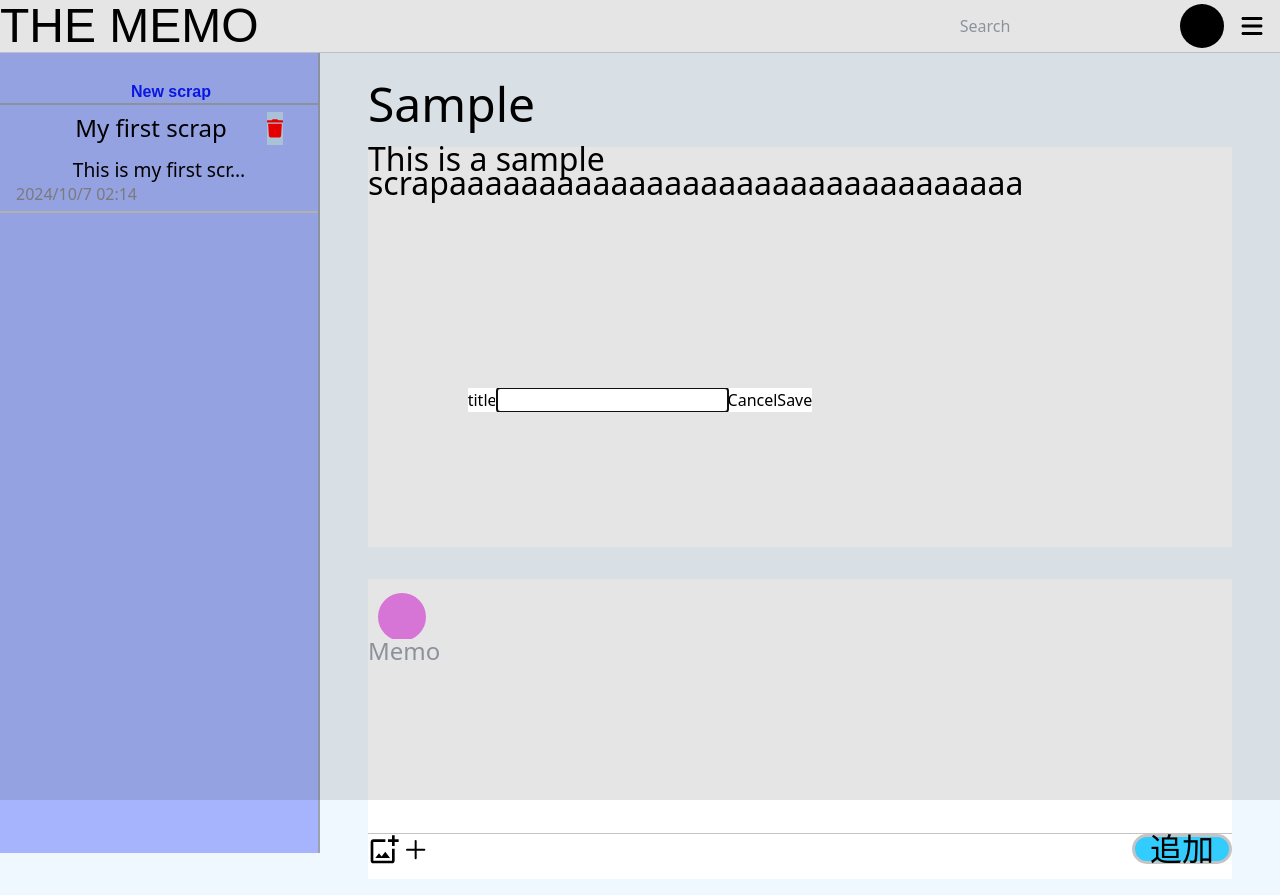
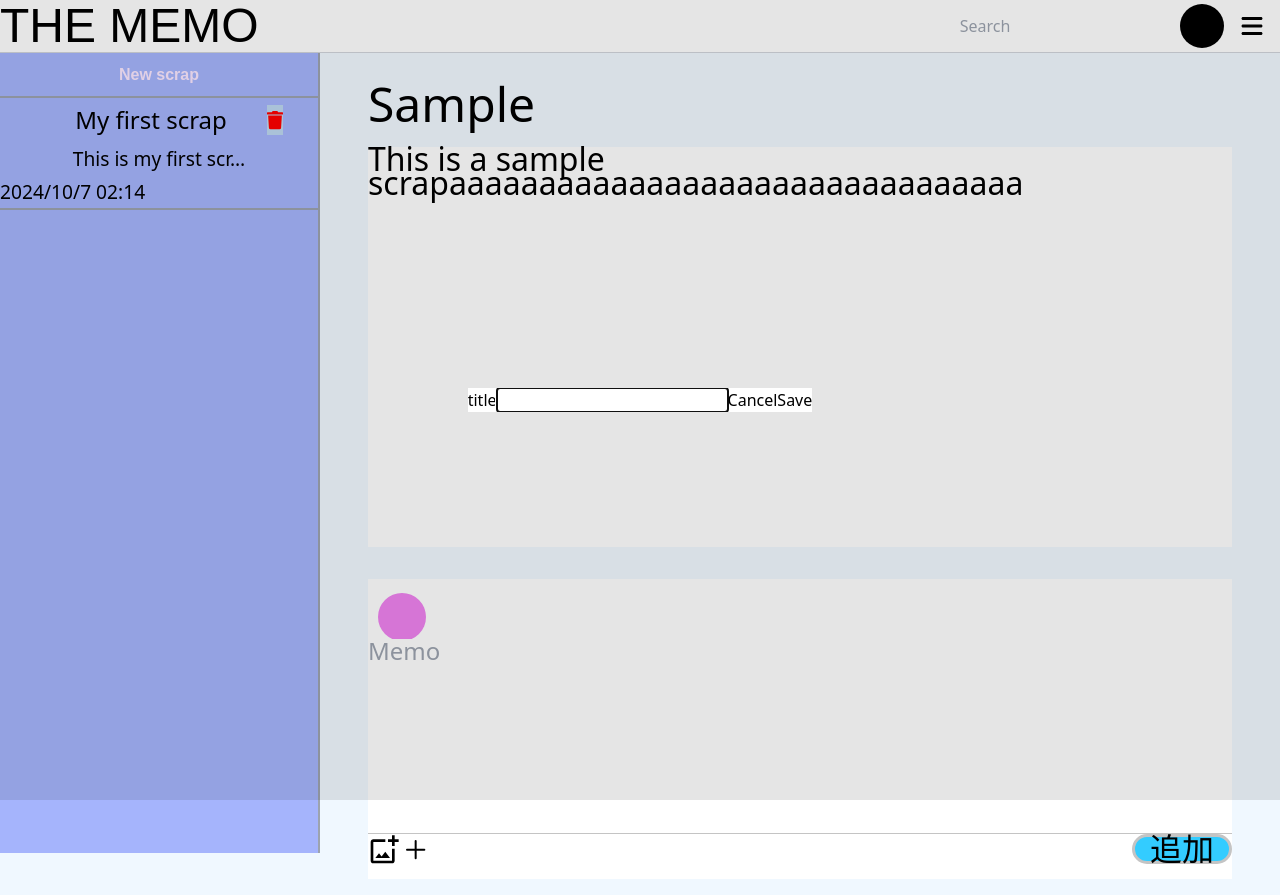
Before and after one commit to tiyo5151/TheMemo, a React (Vite) app: page / in a window 1280 px wide. Both pictures are taken after a click on the button "New scrap". Built offline with nearby package versions, Linux system fonts and the light colour scheme.

Commit message:
hoverを同時に動くようんにしたい

```diff
--- a/src/components/Sidebar.tsx
+++ b/src/components/Sidebar.tsx
@@ -44,13 +44,13 @@ const Sidebar: React.FC<SidebarProps> = ({
 
   return (
     <div className="w-1/4 h-screen flex flex-col justify-center items-center border-r-2 border-gray-400 m-0 bg-indigo-300 overflow-y-scroll scroll-smooth">
-      <div className="w-full h-6 flex justify-center items-center text-5xl font-bold m-0 p-0 border-b-2 border-gray-400">
+      <div className="w-full h-12 sticky flex justify-center items-center text-5xl font-bold m-0 p-0 border-b-2 border-gray-400">
         <button
           onClick={() => {
             onAddScrap();
             handleShowDialog();
           }}
-          className="flex items-center justify-center border-none bg-transparent ml-6 cursor-pointer font-bold text-base font-arial text-[#0a1afa] transition-all duration-300 hover:text-blue-950 hover:size-2"
+          className="flex border-none bg-transparent cursor-pointer font-bold text-base font-arial text-fuchsia-100 transition-all duration-300 hover:text-fuchsia-500"
         >
           New scrap
         </button>
@@ -67,9 +67,12 @@ const Sidebar: React.FC<SidebarProps> = ({
         <button onClick={handleCloseDialog}>Cancel</button>
         <button onClick={() => handleCloseDialog()}>Save</button>
       </dialog>
-      <div className="app-sidebar-items">
+      <div className="w-full h-full flex flex-col items-center m-0">
         {scrap?.map((item) => (
-          <div key={item.id} className="app-sidebar-item">
+          <div
+            key={item.id}
+            className="w-full h-28 flex justify-center flex-col text-2xl m-0  cursor-pointer border-b-2 border-gray-400 transition-all duration-300 hover:bg-indigo-400"
+          >
             <div className="app-sidebar-items-row">
               <div className="app-sidebar-title">{item.title}</div>
               <FaTrash
```
